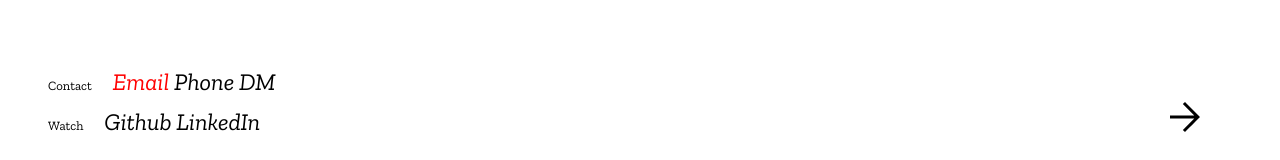
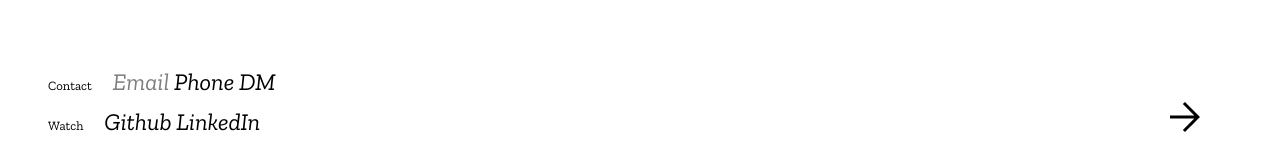
Before and after one commit to SumiSeo/sumiseo-portfolio, a Next.js app: page / in a window 1280 px wide. In both pictures the pointer is over the element "Email". Shown: the part 788-948 px from the top of the page. Built offline with nearby package versions, Linux system fonts and the light colour scheme; a web font is replaced by a local one.

Commit message:
change footer styling

```diff
--- a/styles/components/Footer.module.scss
+++ b/styles/components/Footer.module.scss
@@ -13,9 +13,11 @@
 }
 .box {
   margin-top: 1rem;
+
   span:first-child {
     margin-right: 1rem;
     font-size: 0.8rem;
+    cursor: pointer;
   }
 
   span:not(:first-child) {
@@ -24,9 +26,10 @@
     display: inline-block;
     margin-left: 0.3rem;
     font-style: italic;
+    cursor: pointer;
+    transition: all 0.3s ease-in-out;
     &:hover {
-      color: red;
-      cursor: pointer;
+      opacity: 0.5;
     }
   }
 }
```
